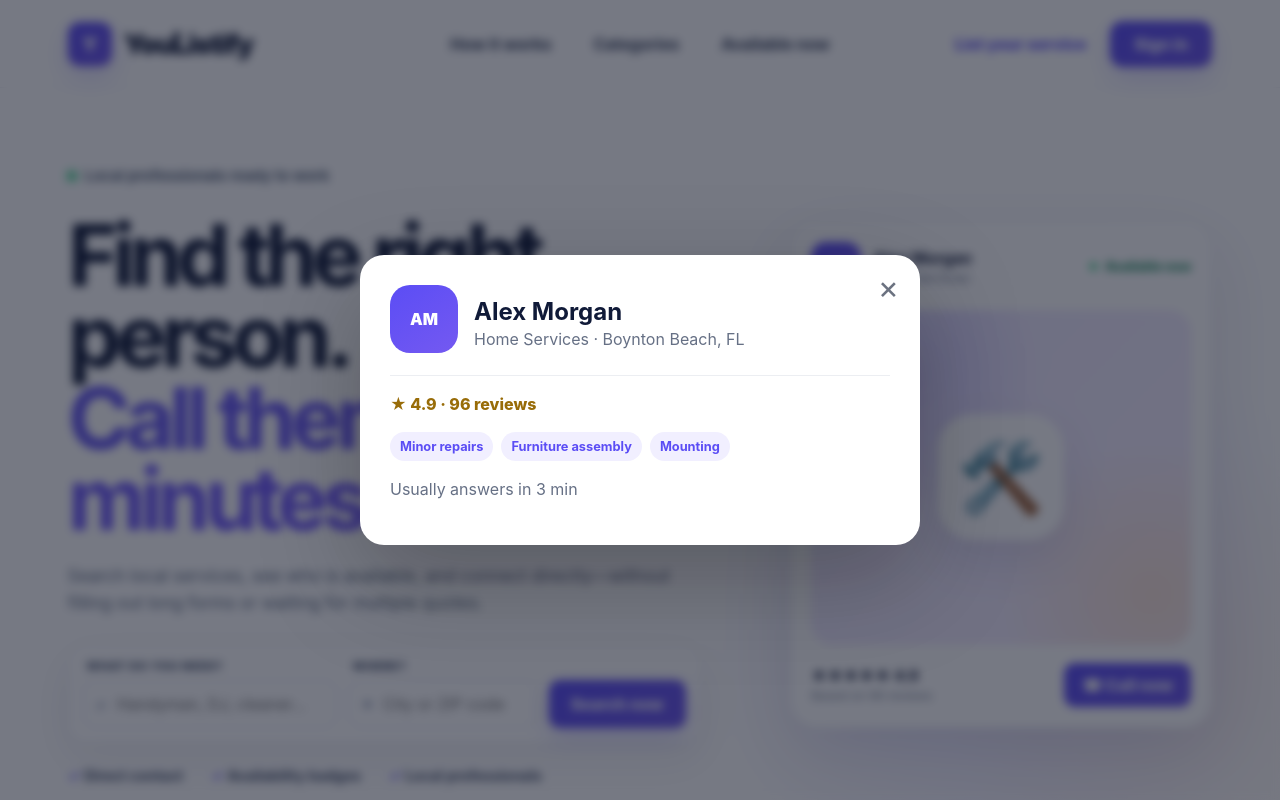
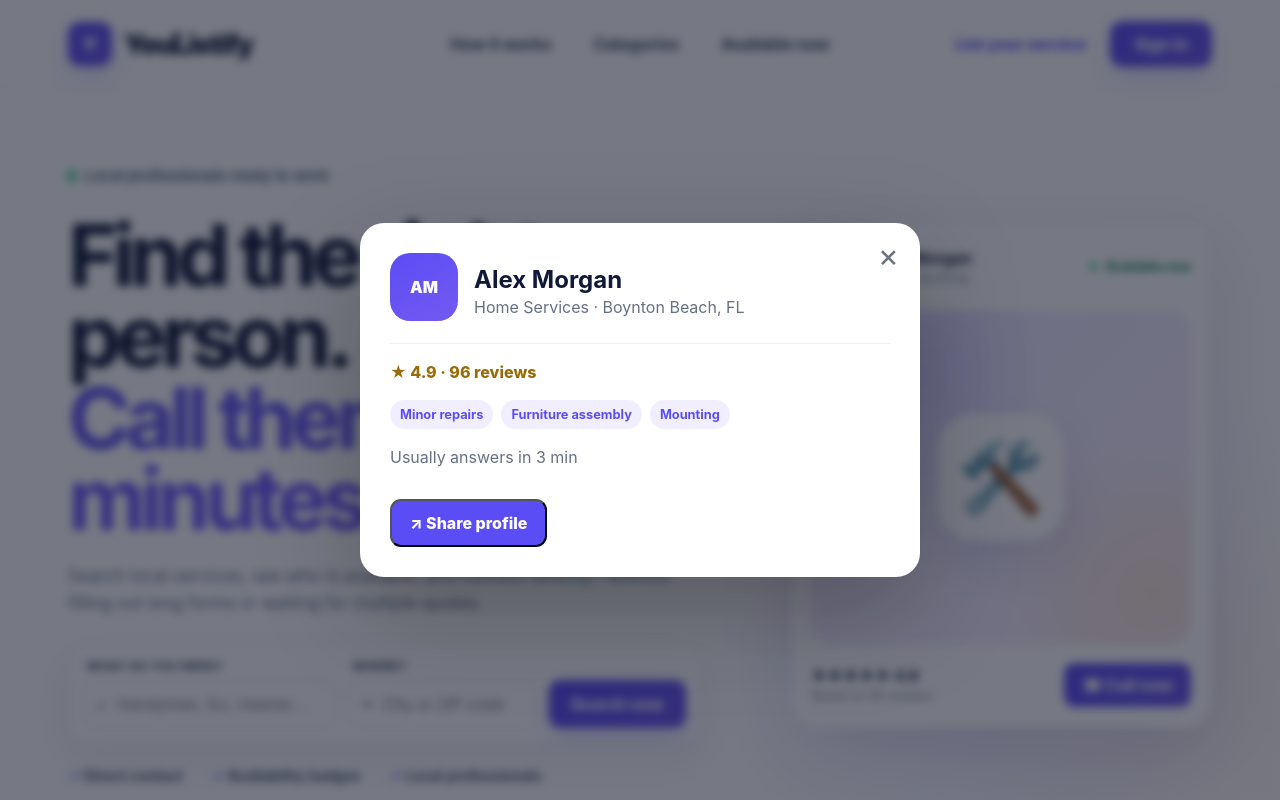
Before and after one commit to angelaannibale-coder/youlistify, a Next.js app: page / in a window 1280 px wide. Both pictures are taken after a click on the button "☎ Call now". Shown: the top 800 px of the page. Built offline with nearby package versions, Linux system fonts and the light colour scheme; no server answers; the database is empty.

Commit message:
Add share profile button

```diff
--- a/app/page.tsx
+++ b/app/page.tsx
@@ -320,6 +320,24 @@ onClick={() => setContactOpen(true)}
 ✉ Contact through YouListify
 </button>
 )}
+<button
+className="call-action"
+type="button"
+onClick={async () => {
+const url = `https://youlistify.com/provider/${selected.slug}`;
+if (navigator.share) {
+await navigator.share({
+title: `${selected.name} on YouListify`,
+url,
+});
+} else {
+await navigator.clipboard.writeText(url);
+alert("Profile link copied!");
+}
+}}
+>
+↗ Share profile
+</button>
 </div>
       </div>
     </div>}
```
